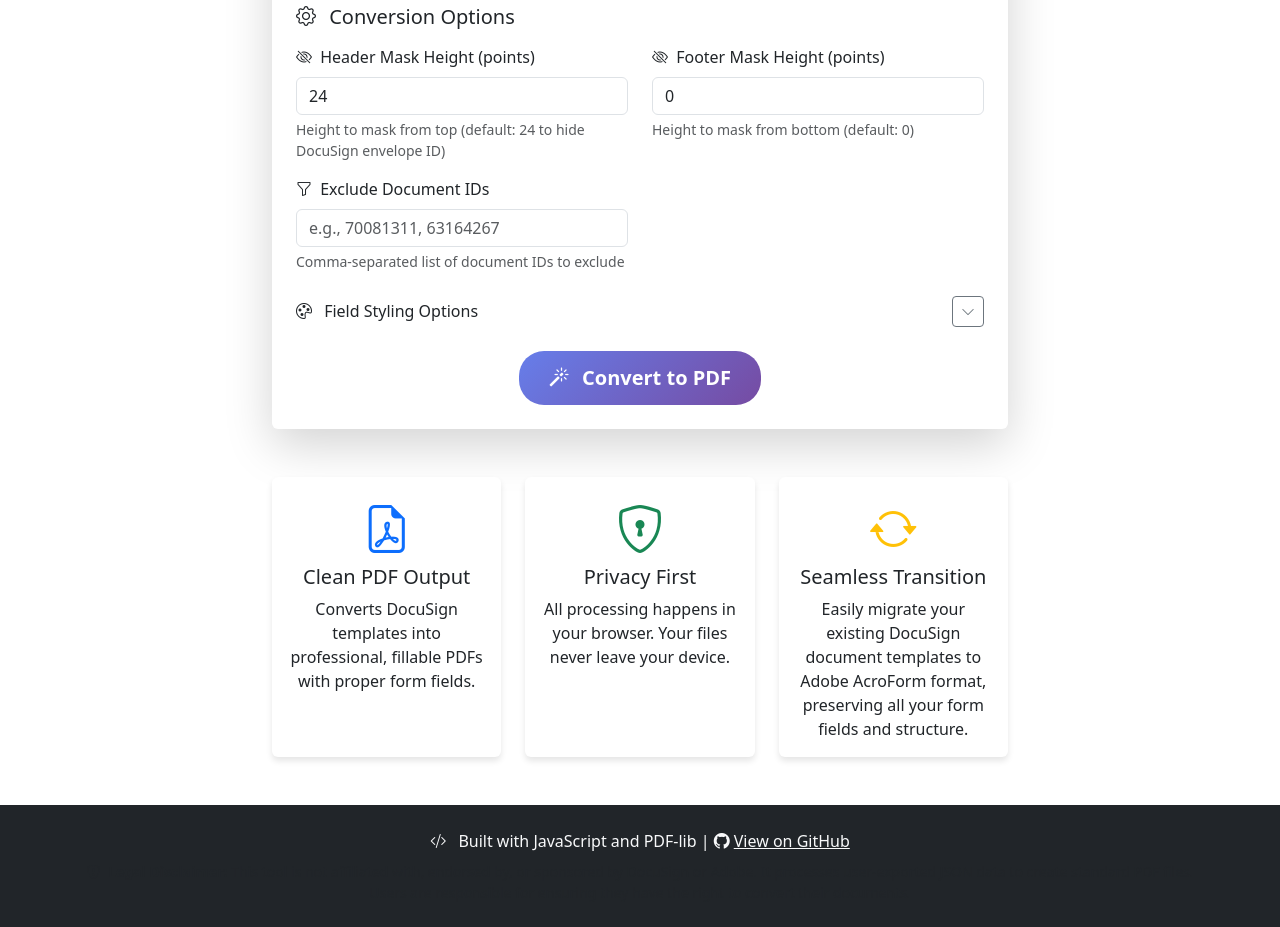
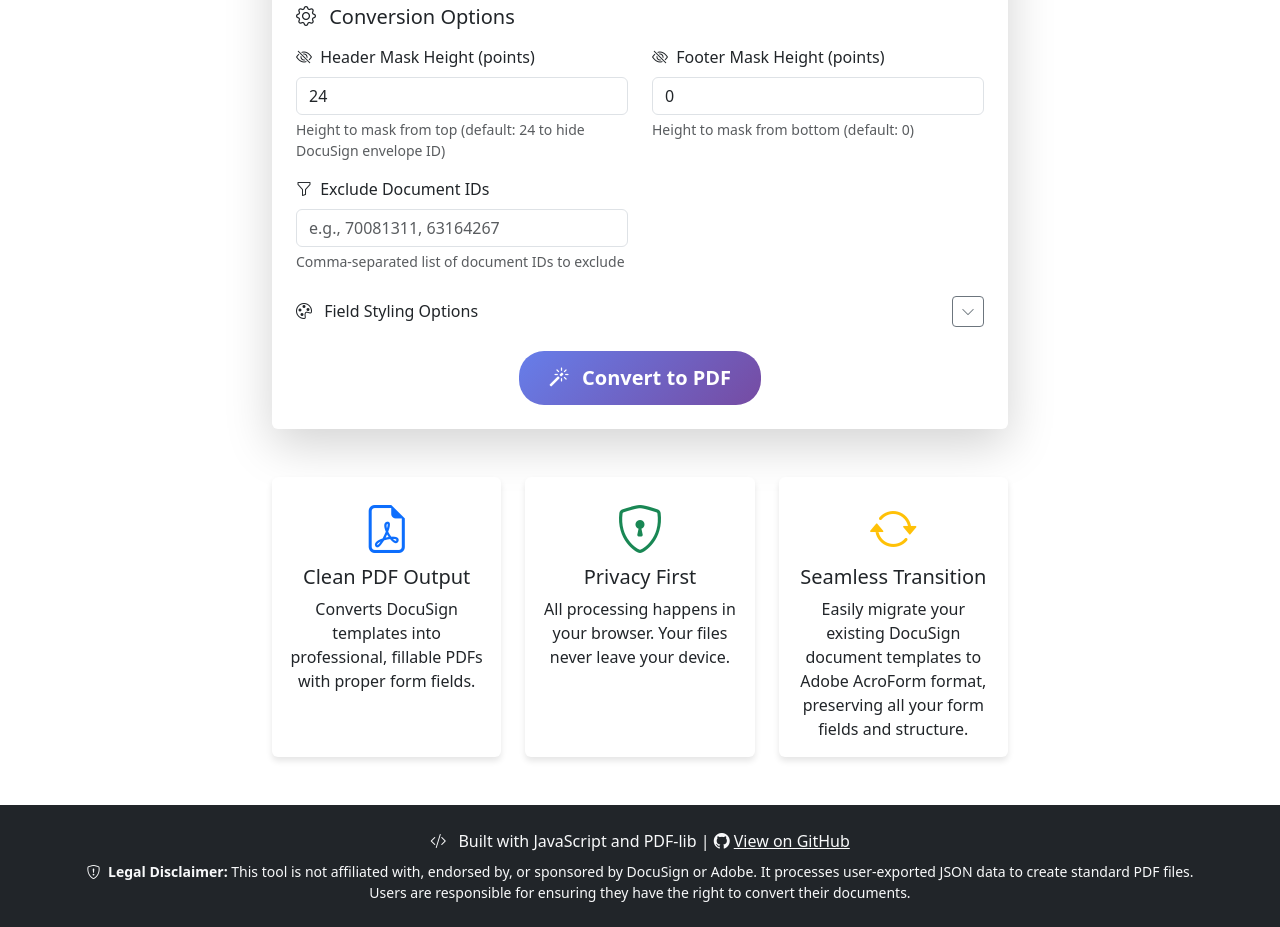
Before and after one commit to KenGrinder/DocuSign-Convert, a plain HTML site: page index.html in a window 1280 px wide. Shown: the part 937-1864 px from the top of the page. Drawn offline with nearby package versions, Linux system fonts and the light colour scheme.

Commit message:
fixed font color

```diff
--- a/index.html
+++ b/index.html
@@ -343,7 +343,7 @@
                     <i class="bi bi-github me-1"></i>View on GitHub
                 </a>
             </p>
-            <p class="mb-0 small text-muted">
+            <p class="mb-0 small text-light">
                 <i class="bi bi-shield-exclamation me-1"></i>
                 <strong>Legal Disclaimer:</strong> This tool is not affiliated with, endorsed by, or sponsored by DocuSign or Adobe.
                 It processes user-exported JSON data to create standard PDF files.
```
